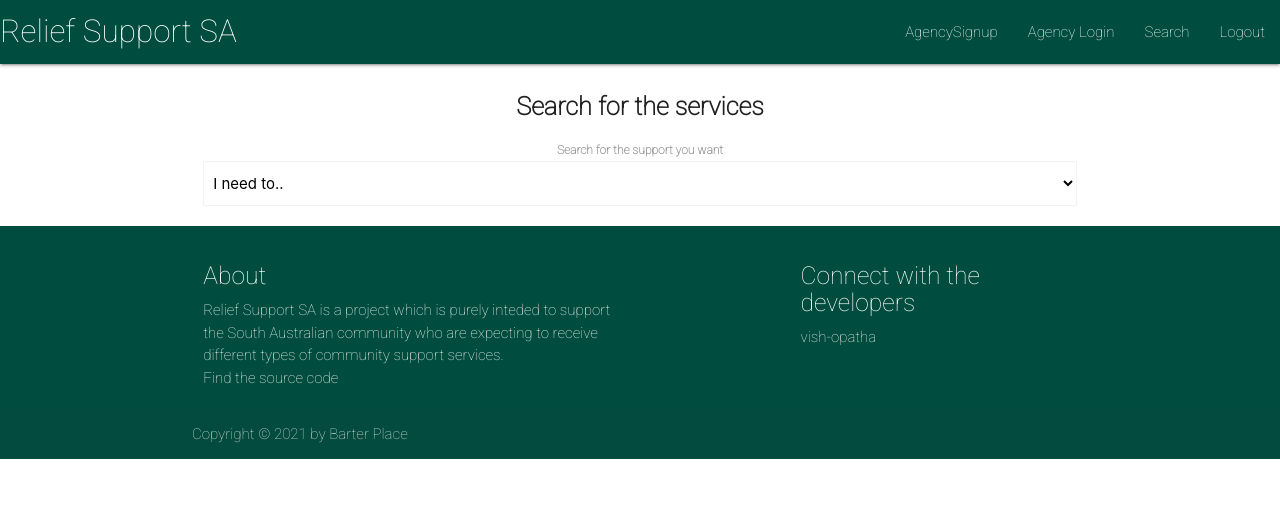
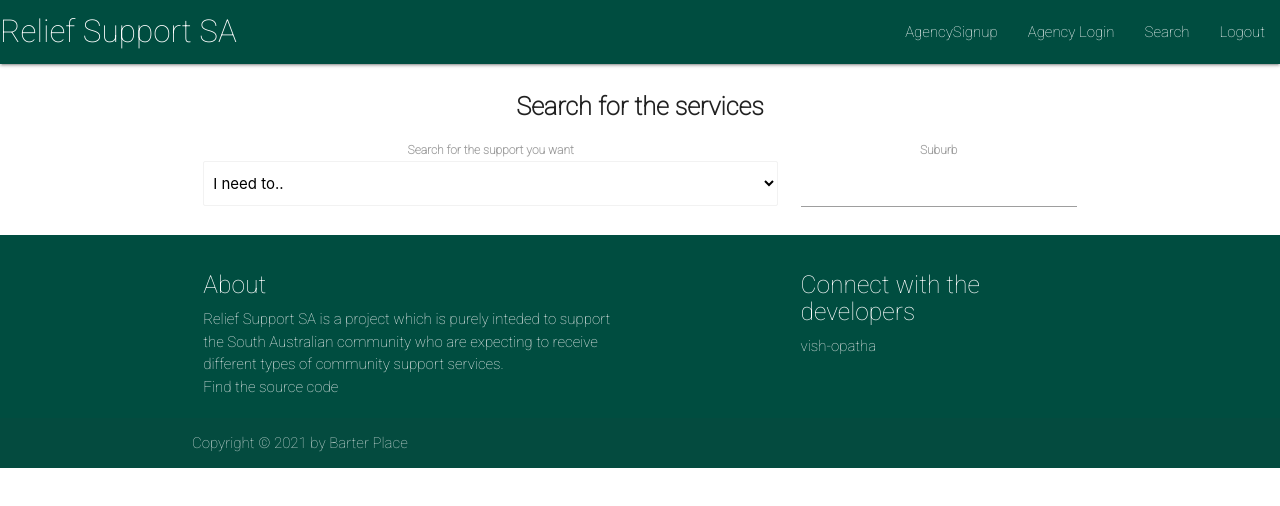
Before and after one commit to vish-opatha/community-support-portal, a React (Create React App) app in the folder client/: page /search in a window 1280 px wide. Shown: the top 506 px of the page. Built offline with nearby package versions, Linux system fonts and the light colour scheme.

Commit message:
Add another search option

```diff
--- a/client/src/components/Search.js
+++ b/client/src/components/Search.js
@@ -7,13 +7,13 @@ const Search = () => {
         <h3 className="flow-text" style={{ fontWeight: 600 }}>
           Search for the services
         </h3>
-        <div className="col s12">
+        <div className="col s12 m8">
           <label style={{ fontWeight: 600 }}>
             Search for the support you want
           </label>
           <select
             id="category"
-            class="browser-default"
+            className="browser-default"
             // onfocus="displayOptions()"
             // onchange="displayResults()"
           >
@@ -22,6 +22,12 @@ const Search = () => {
             </option>
           </select>
         </div>
+        <div className="col s12 m4">
+          <label for="suburb" style={{ fontWeight: 600 }}>
+            Suburb
+          </label>
+          <input id="suburb" type="text" />
+        </div>
       </div>
     </div>
   );
```
